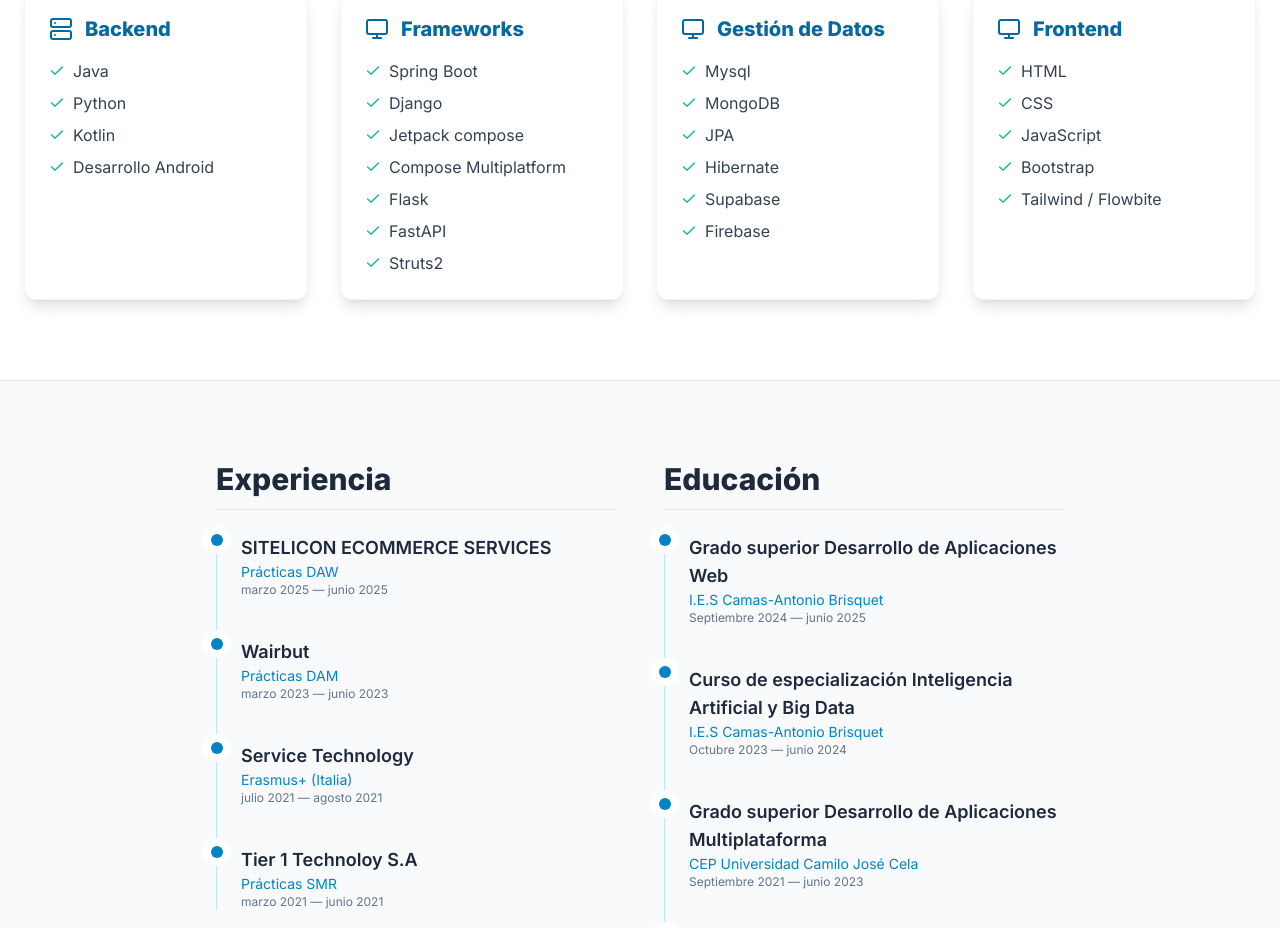
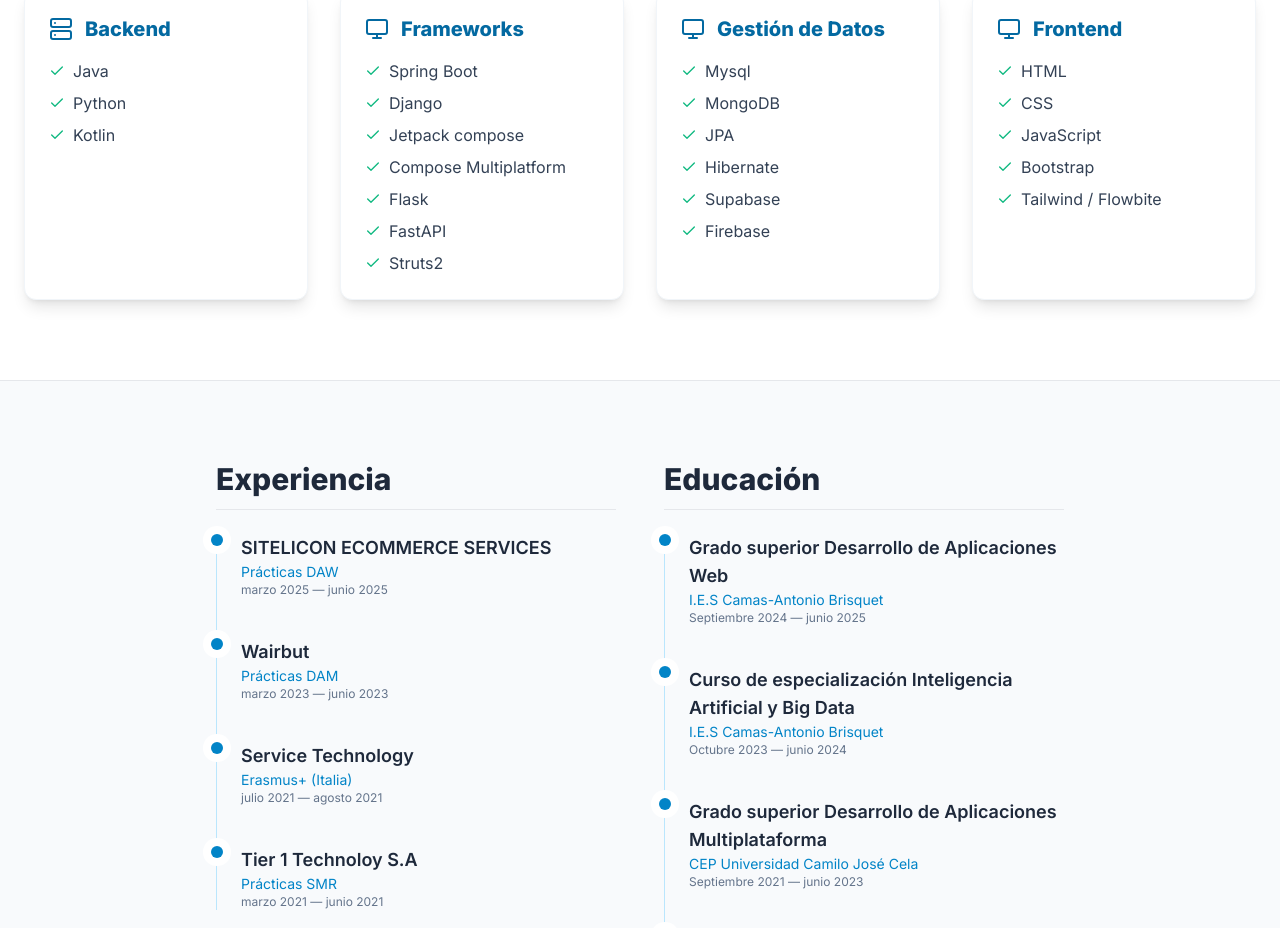
Before and after one commit to Pabloluma/pabloluma.github.io, a plain HTML site: page index.html in a window 1280 px wide. Shown: the part 887-1815 px from the top of the page. Drawn offline with nearby package versions, Linux system fonts and the light colour scheme.

Commit message:
Remove 'Desarrollo Android' from skills list
Removed the 'Desarrollo Android' list item from the skills section.

```diff
--- a/index.html
+++ b/index.html
@@ -166,9 +166,6 @@
                         </li>
                         <li class="flex items-center gap-2"><i data-lucide="check" class="w-4 h-4 text-emerald-500"></i>
                             Kotlin
-                        </li>
-                        <li class="flex items-center gap-2"><i data-lucide="check" class="w-4 h-4 text-emerald-500"></i>
-                            Desarrollo Android
                         </li>
                     </ul>
                 </div>
```
